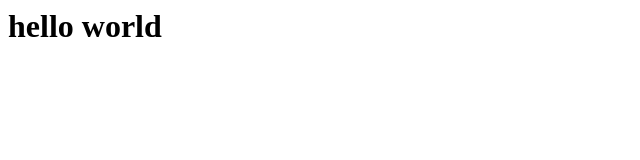
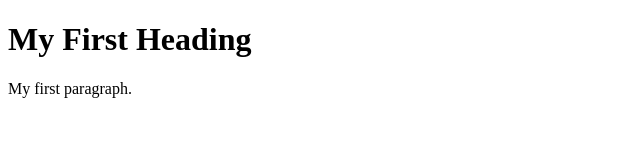
Before and after one commit to MNeavruth/project_1, a plain HTML site: page index.html in a window 1280 px wide. Shown: the whole page, without its empty margins (0-640 px from the left). Drawn offline with Linux system fonts and the light colour scheme.

Commit message:
Update index.html

```diff
--- a/index.html
+++ b/index.html
@@ -1,5 +1,10 @@
+<!DOCTYPE html>
 <html>
-  <h1>
-    hello world
-  </h1>
+<body>
+
+<h1>My First Heading</h1>
+
+<p>My first paragraph.</p>
+
+</body>
 </html>
```
